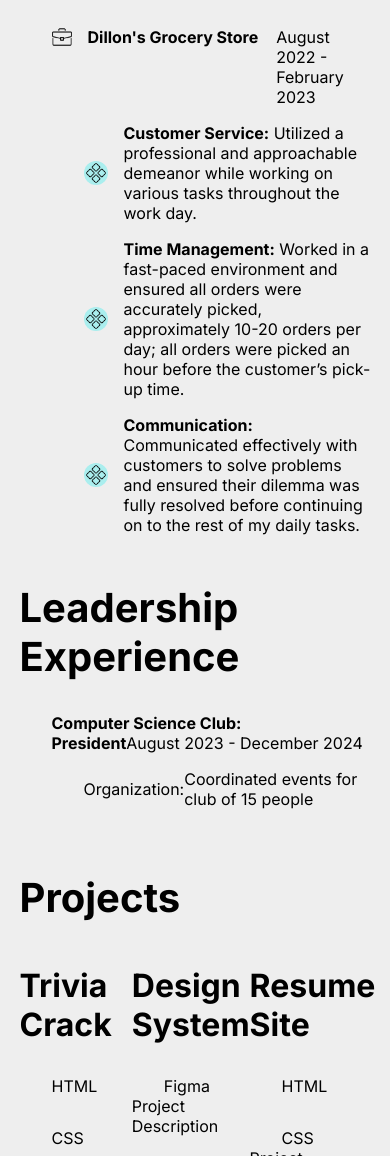
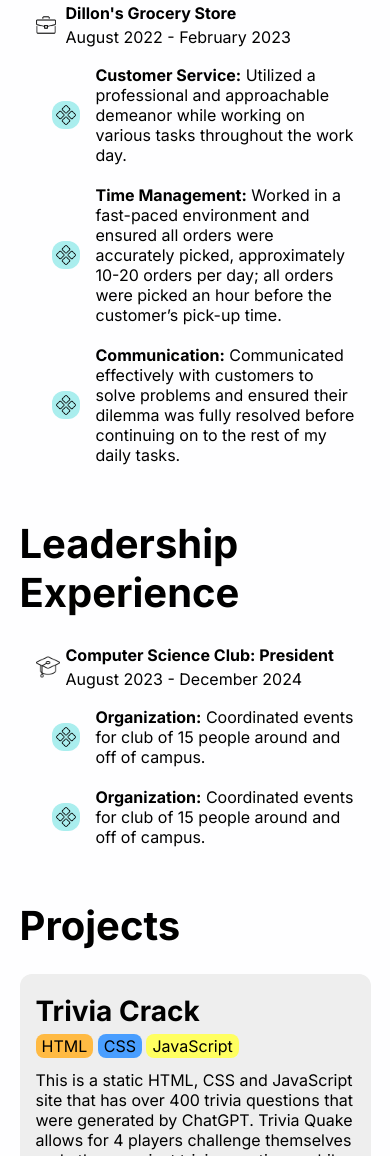
Before and after one commit to alexandrapierson/alexandra-pierson-resume, a plain HTML site: page index.html in a window 390 px wide. Shown: the part 844-2000 px from the top of the page. Drawn offline with Linux system fonts and the light colour scheme.

Commit message:
CSS styling for mobile

```diff
--- a/css/index.css
+++ b/css/index.css
@@ -1,5 +1,5 @@
 body {
-  background-color: #eeeeee;
+  background-color: #fefeff;
 }
 
 .full-container {
@@ -8,7 +8,7 @@ body {
 
 .content-container {
   width: 90%;
-  max-width: 1000px;
+  max-width: 800px;
   margin: 48px auto 0px auto;
 }
 
@@ -20,24 +20,35 @@ body {
   margin-top: 48px;
 }
 
-.work-section ul li img {
+ul li img {
   margin-right: 16px;
 }
 
 ul li {
   margin-left: 32px;
-  margin-top: 32px;
+  margin-top: 24px;
+  padding: 8px 12px;
 }
 
 ul li ul li {
   margin-top: 16px;
+  padding: 4px 12px;
+}
+
+ul li ul li:hover {
+  background-color: #aee;
+  border-radius: 12px;
+}
+
+.work-section ul li ul li,
+.leadership-section ul li ul li {
   display: flex;
   align-items: center;
 }
 
 ul li ul li img {
   background-color: #aaeeee;
-  padding: 2px;
+  padding: 4px;
   border-radius: 12px;
 }
 
@@ -47,7 +58,7 @@ ul li ul li img {
 
 .grid-row {
   display: grid;
-  grid-template-columns: auto 2fr 1fr;
+  grid-template-columns: 30px 3fr 2fr;
 }
 
 .grid-row span {
@@ -62,12 +73,59 @@ ul li ul li img {
 
 /* PROJECT SECTION */
 
-.project-section h2 {
+.project-section {
   margin-top: 48px;
+  margin-bottom: 60px;
 }
 
-.row .project {
-  flex: 1;
+.project-grid {
+  margin-top: 24px;
+  display: grid;
+  grid-template-columns: 1fr 1fr 1fr;
+  gap: 20px;
+}
+
+.project {
+  padding: 8px 16px;
+  background: #eee;
+  border-radius: 12px;
+}
+
+.project:hover {
+  background: #ccc;
+}
+
+.project ul li {
+  margin: 0px;
+  padding: 2px 6px;
+  display: inline-block;
+  border-radius: 8px;
+}
+
+.project h3 {
+  margin-top: 12px;
+  margin-bottom: 6px;
+  font-size: 1.75rem;
+}
+
+.project p {
+  margin-top: 12px;
+}
+
+.html {
+  background-color: #ffba43;
+}
+
+.css {
+  background-color: #499eff;
+}
+
+.javascript {
+  background-color: #ffff60;
+}
+
+.figma {
+  background-color: #b769ff;
 }
 
 /* ADAPTIVE DESIGN SECTION */
@@ -75,3 +133,50 @@ ul li ul li img {
 .row li {
   flex: 1;
 }
+
+@media (max-width: 625px) {
+  /* Ordered lists */
+  .grid-row .employment-period {
+    margin-left: 0px;
+    margin-top: 4px;
+    grid-column: 2/3;
+    grid-row: 2/3;
+  }
+
+  .grid-row img {
+    grid-column: 1/2;
+    grid-row: 1/3;
+    align-self: center;
+  }
+
+  ul li {
+    margin-left: 8px;
+    padding: 4px 8px;
+  }
+
+  ul li ul li {
+    margin-top: 16px;
+    padding: 2px 8px;
+  }
+
+  .grid-row {
+    grid-template-columns: 30px 1fr;
+    grid-template-rows: auto auto;
+    margin-bottom: 12px;
+  }
+
+  /* Project Section */
+  .project-grid {
+    grid-template-columns: 1fr;
+  }
+
+  .project {
+    margin-bottom: 12px;
+  }
+}
+
+@media (min-width: 625px) and (max-width: 900px) {
+  .project-grid {
+    grid-template-columns: 1fr 1fr;
+  }
+}
--- a/index.html
+++ b/index.html
@@ -47,9 +47,8 @@
                 class="business-icon"
               />
 
-              <span class="business-name"
-                ><strong>LimeLight Marketing</strong></span
-              ><span class="employment-period">February 2024 - Now</span>
+              <p class="business-name"><strong>LimeLight Marketing</strong></p>
+              <p class="employment-period">February 2024 - Now</p>
             </div>
 
             <ul>
@@ -121,11 +120,10 @@
                 class="business-icon"
               />
 
-              <span class="business-name"
-                ><strong>Dillon's Grocery Store</strong></span
-              ><span class="employment-period"
-                >August 2022 - February 2023</span
-              >
+              <p class="business-name">
+                <strong>Dillon's Grocery Store</strong>
+              </p>
+              <p class="employment-period">August 2022 - February 2023</p>
             </div>
             <ul>
               <li>
@@ -183,15 +181,44 @@
 
         <ul>
           <li>
-            <span><strong>Computer Science Club: President</strong></span
-            ><span>August 2023 - December 2024</span>
-
+            <div class="grid-row">
+              <img
+                src="images/graduation-cap.png"
+                alt="Vector icon of a briefcase"
+                width="24px"
+                height="24px"
+                class="business-icon"
+              />
+              <p><strong>Computer Science Club: President</strong></p>
+              <p class="employment-period">August 2023 - December 2024</p>
+            </div>
             <ul>
               <li>
-                <span>Organization:</span> Coordinated events for club of 15
-                people
+                <img
+                  src="images/bullet-point.png"
+                  alt="Vector icon of a briefcase"
+                  width="20px"
+                  height="20px"
+                  class="business-icon"
+                />
+                <span
+                  ><strong>Organization:</strong> Coordinated events for club of
+                  15 people around and off of campus.
+                </span>
               </li>
-              <li><span></span></li>
+              <li>
+                <img
+                  src="images/bullet-point.png"
+                  alt="Vector icon of a briefcase"
+                  width="20px"
+                  height="20px"
+                  class="business-icon"
+                />
+                <span
+                  ><strong>Organization:</strong> Coordinated events for club of
+                  15 people around and off of campus.
+                </span>
+              </li></li>
             </ul>
           </li>
         </ul>
@@ -201,52 +228,63 @@
       <section class="project-section">
         <h2>Projects</h2>
 
-        <div class="row">
+        <div class="project-grid">
           <!-- Project #1 -->
           <article class="project">
-            <img src="" alt="" />
             <h3>Trivia Crack</h3>
 
             <ul>
-              <li>HTML</li>
-              <li>CSS</li>
-              <li>JavaScript</li>
+              <li class="html">HTML</li>
+              <li class="css">CSS</li>
+              <li class="javascript">JavaScript</li>
             </ul>
 
-            <p>Project Description</p>
+            <p>
+              This is a static HTML, CSS and JavaScript site that has over 400
+              trivia questions that were generated by ChatGPT. Trivia Quake
+              allows for 4 players challenge themselves and others against
+              trivia questions, while maintaining their scores across sessions
+              by storing their game data locally.
+            </p>
           </article>
 
           <!-- Project #2 -->
           <article class="project">
-            <img src="" alt="" />
             <h3>Design System</h3>
 
             <ul>
-              <li>Figma</li>
+              <li class="figma">Figma</li>
             </ul>
 
-            <p>Project Description</p>
+            <p>
+              This is a project built in Figma and has been a case study of
+              various design systems and building one of my very own. It's a
+              very rudimentary start to a design system but it's covering the
+              basics of setting up tokens to store values and the covers the
+              differences between primative and secondary tokens.
+            </p>
           </article>
 
           <!-- Project #3 -->
           <article class="project">
-            <img src="" alt="" />
             <h3>Resume Site</h3>
 
             <ul>
-              <li>HTML</li>
-              <li>CSS</li>
+              <li class="html">HTML</li>
+              <li class="css">CSS</li>
             </ul>
 
-            <p>Project Description</p>
+            <p>
+              This project encompasses my design experience so far, and will by
+              the end of this year feature various CSS functionality that allows
+              the user to change between the 7 design styles found typically in
+              websites. This project is following closely with a design course
+              I'm taking and isn't fully flushed out as of yet.
+            </p>
           </article>
         </div>
       </section>
     </div>
-
-    <section>
-      <a></a>
-    </section>
 
     <section class="content-container adaptive-design hidden">
       <h2>Don't like the current Design? Want some Variance?</h2>
```
